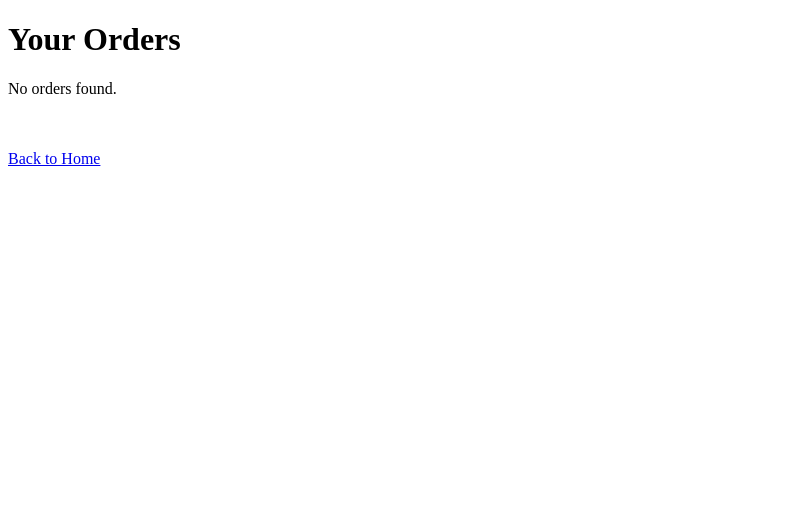
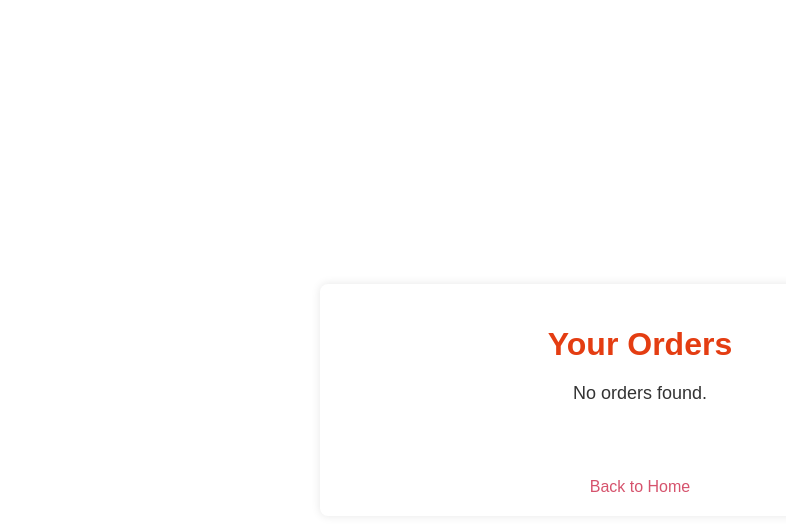
Before and after one commit to Chaitanya2004kabra/Grocery-Store-App, a Flask app: page /view_order_ids in a window 1280 px wide. Shown: the top 531 px of the page, without its empty margins (0-786 px from the left). Run offline with Flask 3, Linux system fonts and the light colour scheme; the visitor is signed in with stand-in values (Sample User, id 1); data comes from the database, SQL or seed files in the repository; data that the repository does not hold is empty.

Commit message:
Update view_order_ids.html
css

```diff
--- a/templates/view_order_ids.html
+++ b/templates/view_order_ids.html
@@ -2,8 +2,60 @@
 <html>
 <head>
     <title>View Orders</title>
+    <style>
+        body {
+            font-family: 'Arial', sans-serif;
+            background-color: #EBE9EI; /* Light background color */
+            margin: 0;
+            padding: 0;
+            display: flex;
+            justify-content: center;
+            align-items: center;
+            height: 100vh;
+        }
+        .container {
+            width: 80%;
+            max-width: 600px; /* Limit the width for larger screens */
+            padding: 20px;
+            background-color: #FFFFFF; /* White background for the container */
+            box-shadow: 0 0 10px rgba(0, 0, 0, 0.1);
+            border-radius: 8px;
+            text-align: center;
+        }
+        h1 {
+            color: #E43D12; /* Heading color */
+            margin-bottom: 20px;
+        }
+        ul {
+            list-style-type: none; /* Remove default list styling */
+            padding: 0;
+            margin: 0;
+        }
+        li {
+            background-color: #FFA2B6; /* List item background color */
+            color: #FFFFFF; /* List item text color */
+            padding: 10px;
+            border-radius: 4px;
+            margin-bottom: 10px;
+        }
+        p {
+            font-size: 18px;
+            color: #333333;
+        }
+        a {
+            text-decoration: none;
+            color: #D6536D; /* Link color */
+            font-size: 16px;
+            display: inline-block;
+            margin-top: 20px;
+        }
+        a:hover {
+            color: #E43D12; /* Link hover color */
+        }
+    </style>
 </head>
 <body>
+    <div class="container">
         <h1>Your Orders</h1>
 
         {% if orders %}
@@ -18,5 +70,6 @@
 
         <br><br>
         <a href="{{ url_for('home') }}">Back to Home</a>
+    </div>
 </body>
 </html>
```
Lines whose indentation alone changed are shown as unchanged.
